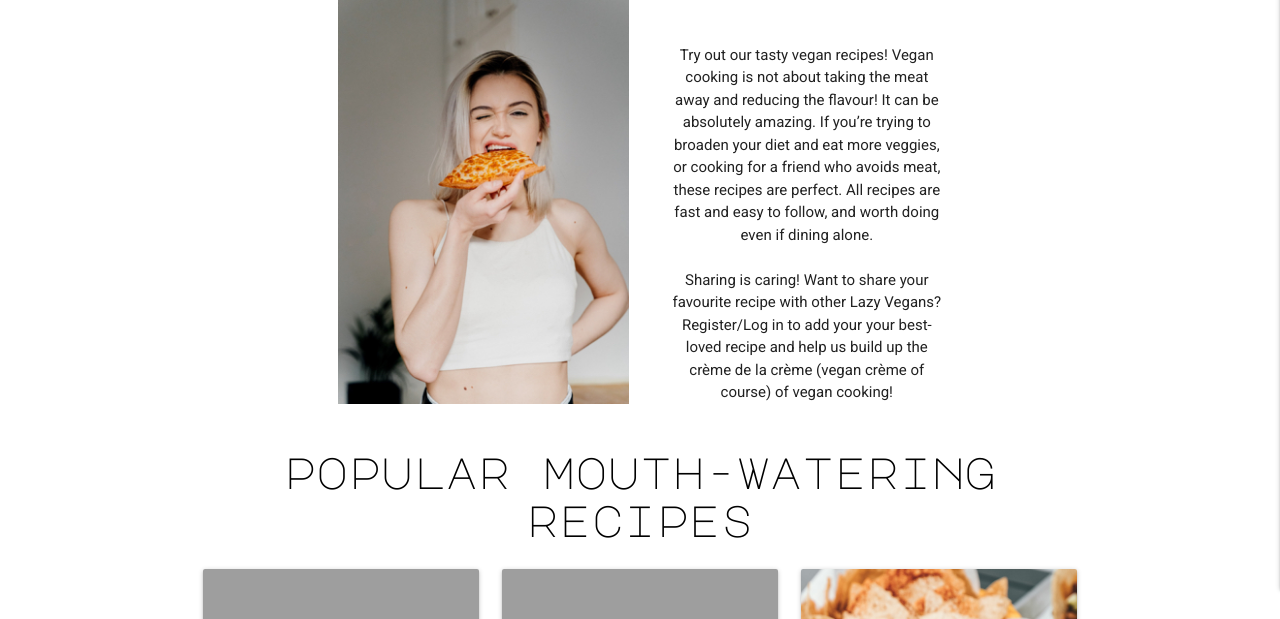
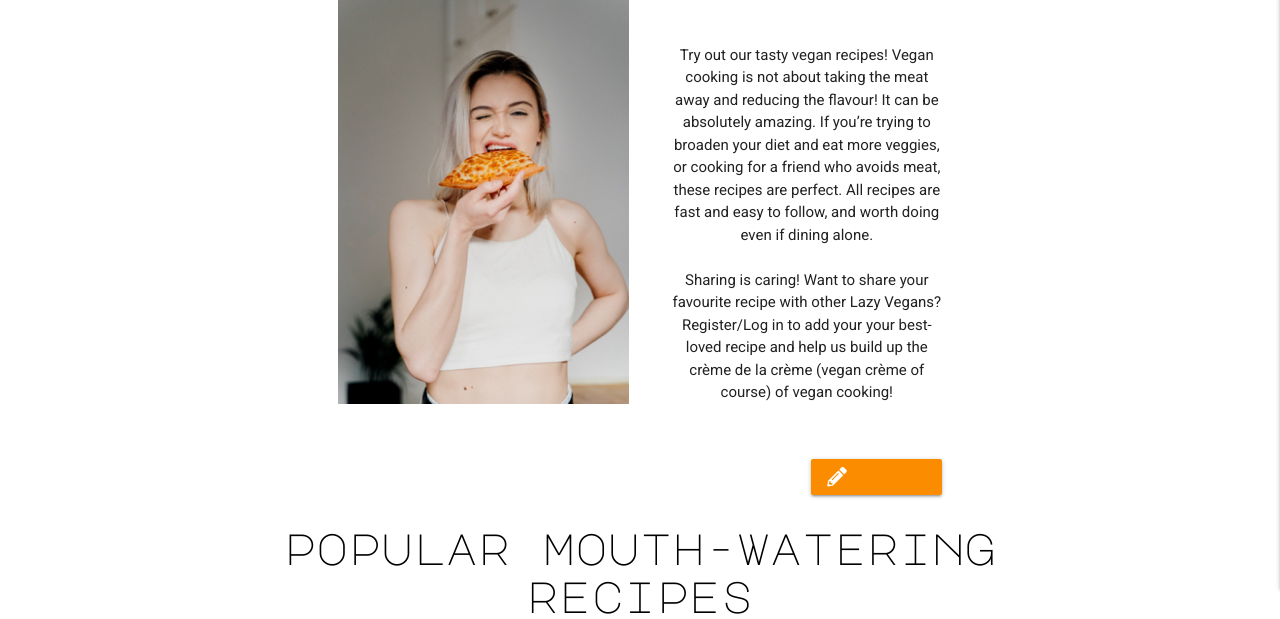
Before and after one commit to jennymalmoe/LazyVegan, a Flask app: page / in a window 1280 px wide. Shown: the part 271-890 px from the top of the page. Run offline with Flask 2, Linux system fonts and the light colour scheme; data that the repository does not hold is empty; some libraries are stand-ins or nearby versions; grey boxes are pictures that could not be loaded.

Commit message:
Add new wireframes pdf and add btn at home page

```diff
--- a/static/css/style.css
+++ b/static/css/style.css
@@ -8,8 +8,7 @@
 
 h1,
 h3,
-h4,
-h5 {
+h4 {
 	font-family: Major Mono Display;
 }
 
@@ -40,6 +39,11 @@
 .home-text {
 	padding-top: 30px;
 	padding-left: 20px;
+}
+
+.register-btn {
+	padding-top: 40px;
+	padding-left: 160px;
 }
 
 /* Header search bar*/
@@ -143,6 +147,10 @@
 }
 
 /* Profile */
+.profile-page {
+	padding-top: 30px;
+}
+
 .recipe_header {
 	color: #000000;
 }
--- a/templates/home.html
+++ b/templates/home.html
@@ -15,8 +15,12 @@
                 Sharing is caring! Want to share your favourite recipe with other Lazy Vegans?
                 Register/Log in to add your your best-loved recipe and help us build up the crème de la crème (vegan crème of course) of vegan cooking!
             </p>
+
+            <!-- Register btn -->
+            <div class="text-center register-btn">
+                <button class="orange darken-1 btn text-shadow"><i class="fas fa-pencil-alt left"></i>REGISTER</button>
+            </div>
         </div>
-
     </div>
 </div>
     <h3 class="black-text center-align thin">popular mouth-watering recipes</h3>
```
Also changed, not shown: templates/profile.html (+5 -5 lines), wireframes/desktop/wireframes_desktop.png (deleted), wireframes/mobile/wireframes_mobile.png (deleted), wireframes/tablet/wireframes_tablet.png (deleted), 1 other file.
